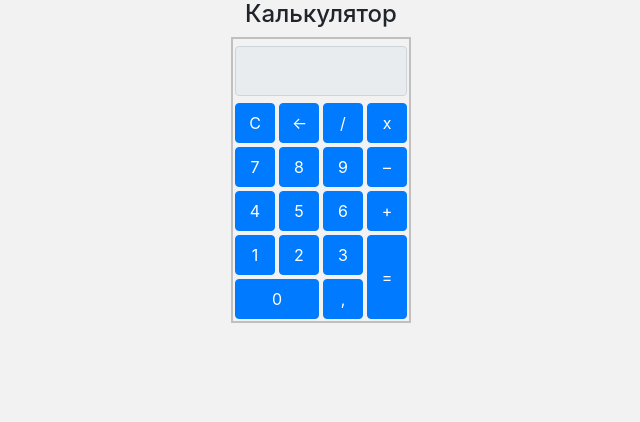
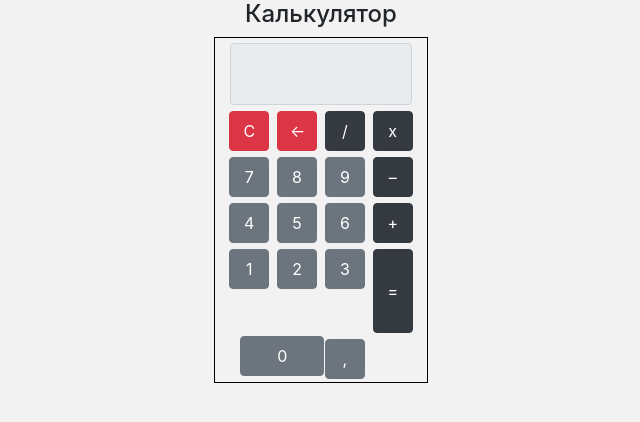
Before and after one commit to SerjTs/PHP-1, a PHP site: page / in a window 1280 px wide. Shown: the top 422 px of the page, without its empty margins (319-959 px from the left). Run offline with PHP 8.4, Linux system fonts and the light colour scheme.

Commit message:
Переделка табличной вёрстки на Grid Bootstrap 4

```diff
--- a/css/styles.css
+++ b/css/styles.css
@@ -5,33 +5,14 @@ body{
     background: #F2F2F2;
 }
 
-/*
-.calc_container {
-    display: flex;
-    justify-content: center;
-    align-content: stretch;
 
-	width: 236px;
-	height: 300px;
+.container {
+/*	width: 236px;*/
+/*	height: 300px;*/
     border: 1px solid #000;
 }
-*/
-.table {
-    border: 2px solid silver;
-/*    border-radius: 3px;*/
-/*    padding: 3px;*/
-/*    margin: 3px;*/
-    width: 176px;
-	height: 281px;
-    border-spacing: 3px;
-/*    background-color: #EEE; */
-}
 
-.table td {
-    padding: 2px;
-}
-
-.table textarea {
+textarea {
     resize:none;
     margin: 5px auto;
     margin-bottom: -13px;
@@ -50,3 +31,13 @@ body{
 .btnZero {
     width: 84px;
 }
+
+.col-3 {
+    padding: 3px 0px;
+}
+
+.row {
+    margin-right: -5px;
+    margin-left: -5px;
+
+}
--- a/index.php
+++ b/index.php
@@ -12,50 +12,80 @@
 </head>
 
 <body>
+
+
     <h4 class="text-center">Калькулятор</h4>
-       <form name="calc" id="calculator">
-            <table class="table table-borderless container">
-              <tbody>
-               <tr>
-                <td colspan="4">
-                    <div class="form-group col-md-13">
-<!--                        <input type="text" class="form-control" rows="2" id="digitalArea">-->
-                       <textarea disabled readonly class="form-control" id="exampleFormControlTextarea1" rows="2"></textarea>
-                    </div>
-                </td>
-                </tr>
-                <tr>
-                <tr>
-                  <td><button type="submit" class="btn btn-primary">C</button></td>
-                  <td><button type="submit" class="btn btn-primary">&larr;</button></td>
-                  <td><button type="submit" class="btn btn-primary">/</button></td>
-                  <td><button type="submit" class="btn btn-primary">х</button></td>
-                </tr>
-                <tr>
-                  <td><button type="submit" class="btn btn-primary">7</button></td>
-                  <td><button type="submit" class="btn btn-primary">8</button></td>
-                  <td><button type="submit" class="btn btn-primary">9</button></td>
-                  <td><button type="submit" class="btn btn-primary">&ndash;</button></td>
-                </tr>
-                <tr>
-                  <td><button type="submit" class="btn btn-primary">4</button></td>
-                  <td><button type="submit" class="btn btn-primary">5</button></td>
-                  <td><button type="submit" class="btn btn-primary">6</button></td>
-                  <td><button type="submit" class="btn btn-primary">+</button></td>
-                </tr>
-                <tr>
-                  <td><button type="submit" class="btn btn-primary">1</button></td>
-                  <td><button type="submit" class="btn btn-primary">2</button></td>
-                  <td><button type="submit" class="btn btn-primary">3</button></td>
-                  <td rowspan="4"><button type="submit" class="btn btnEnter btn-primary">=</button></td>
-                </tr>
-                <tr>
-                  <td colspan="2"><button type="submit" class="btn btnZero btn-primary">0</button></td>
-                  <td><button type="submit" class="btn btn-primary">,</button></td>
-                </tr>
-              </tbody>
-            </table>
-        </form>
-
+    <form name="calc" id="calculator">
+        <div class="container col-xs-6 col-sm-4 col-md-3 col-lg-2">
+            <div class="form-group col-md-13">
+               <textarea disabled readonly class="form-control" id="exampleFormControlTextarea1" rows="2"></textarea>
+            </div>
+            <div class="row" style="max-width: 200px;">
+                <div class="col-3">
+                    <button type="submit" class="btn btn-primary btn-danger">C</button>
+                </div>
+                <div class="col-3">
+                    <button type="submit" class="btn btn-danger">&larr;</button>
+                </div>
+                <div class="col-3">
+                    <button type="submit" class="btn btn-dark">/</button>
+                </div>
+                <div class="col-3">
+                    <button type="submit" class="btn btn-dark">х</button>
+                </div>
+            </div>
+            <div class="row" style="max-width: 200px;">
+                <div class="col-3">
+                    <button type="submit" class="btn btn-secondary">7</button>
+                </div>
+                <div class="col-3">
+                    <button type="submit" class="btn btn-secondary">8</button>
+                </div>
+                <div class="col-3">
+                    <button type="submit" class="btn btn-secondary">9</button>
+                </div>
+                <div class="col-3">
+                    <button type="submit" class="btn btn-dark">&ndash;</button>
+                </div>
+            </div>
+            <div class="row" style="max-width: 200px;">
+                <div class="col-3">
+                    <button type="submit" class="btn btn-secondary">4</button>
+                </div>
+                <div class="col-3">
+                    <button type="submit" class="btn btn-secondary">5</button>
+                </div>
+                <div class="col-3">
+                    <button type="submit" class="btn btn-secondary">6</button>
+                </div>
+                <div class="col-3">
+                    <button type="submit" class="btn btn-dark">+</button>
+                </div>
+            </div>
+            <div class="row" style="max-width: 200px;">
+                <div class="col-3">
+                    <button type="submit" class="btn btn-secondary">1</button>
+                </div>
+                <div class="col-3">
+                    <button type="submit" class="btn btn-secondary">2</button>
+                </div>
+                <div class="col-3">
+                    <button type="submit" class="btn btn-secondary">3</button>
+                </div>
+                <div class="col-3">
+                    <button type="submit" class="btn btnEnter btn-dark">=</button>
+                </div>
+            </div>
+            <div class="row align-items-start" style="max-width: 200px;">
+                <div class="clearfix"></div>
+                   <div class="col-6">
+                    <button type="submit" class="btn btnZero btn-secondary">0</button>
+                </div>
+                <div class="col-3">
+                    <button type="submit" class="btn btn-secondary">,</button>
+                </div>
+            </div>
+        </div>
+    </form>
 </body>
 </html>
```
